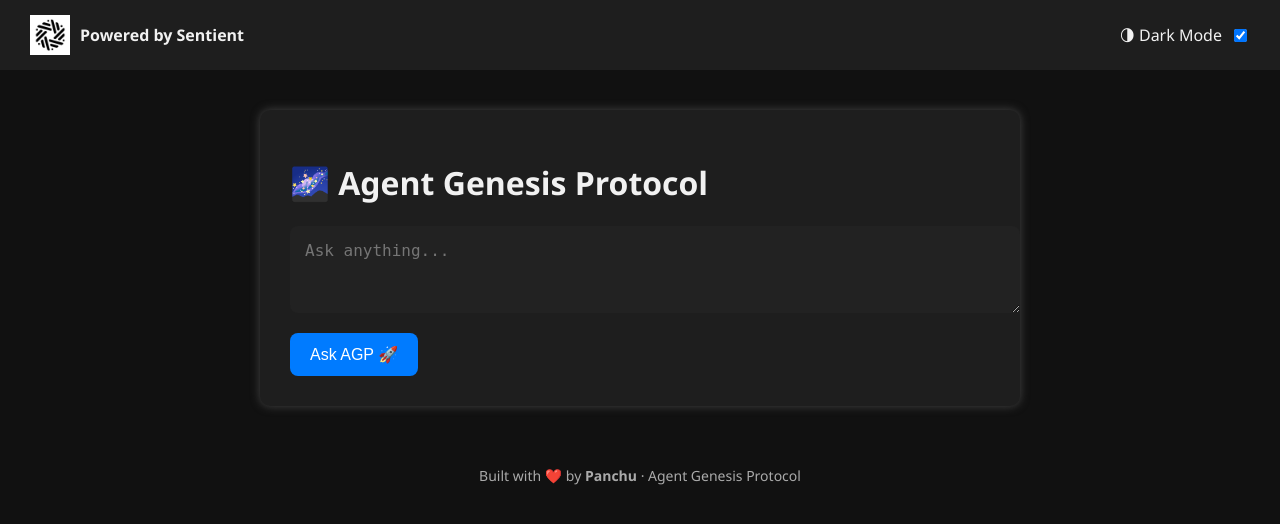
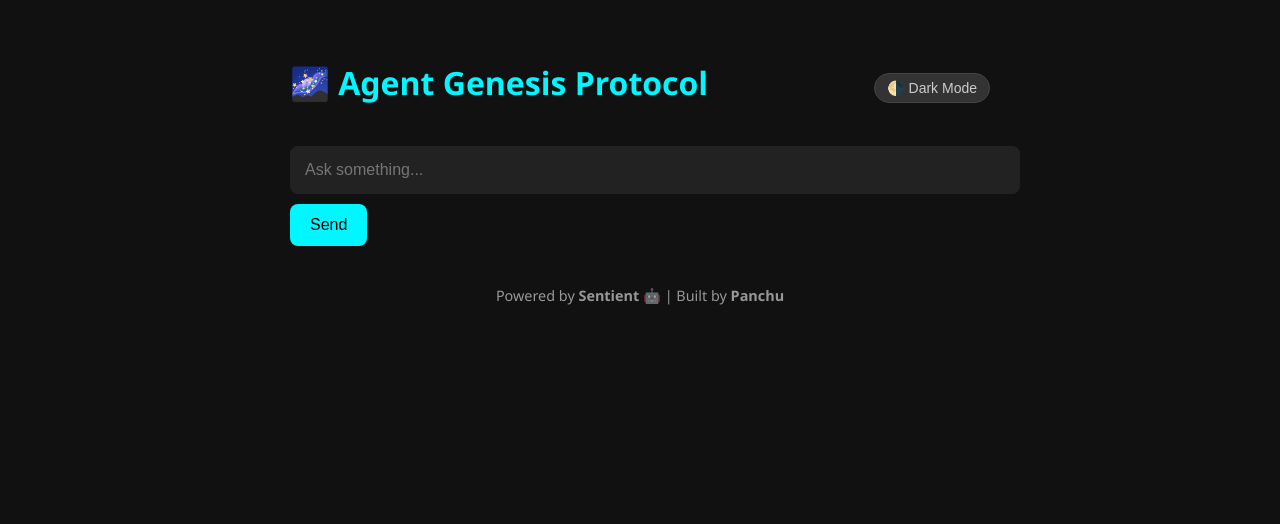
Before and after one commit to Panchu11/Agent-Genesis-Protocol-AGP-, a Flask app: page / in a window 1280 px wide. Shown: the top 524 px of the page. Run offline with Flask 3, Linux system fonts and the light colour scheme.

Commit message:
🌌 Restored full AGP frontend + memory + Dobby model

```diff
--- a/main.py
+++ b/main.py
@@ -14,7 +14,7 @@ FIREWORKS_API_KEY = os.getenv("FIREWORKS_API_KEY")
 MODEL_ID = "accounts/sentientfoundation/models/dobby-unhinged-llama-3-3-70b-new"
 MEMORY_FILE = "memory.json"
 
-# Ensure memory.json exists
+# Ensure memory file exists
 if not os.path.exists(MEMORY_FILE):
     with open(MEMORY_FILE, "w") as f:
         json.dump({}, f)
@@ -38,13 +38,13 @@ def chat():
     context = "\n".join([f"{k}: {v}" for k, v in memory.items()])
 
     prompt = f"""
-    You are AGP, a powerful assistant.
+You are AGP, a powerful assistant created through the Agent Genesis Protocol.
 
-    Known memory:
-    {context}
+Known memory:
+{context}
 
-    User: {user_input}
-    AGP:
+User: {user_input}
+AGP:
     """
 
     payload = {
@@ -68,10 +68,10 @@ def chat():
     if response.status_code == 200:
         output = response.json()["choices"][0]["text"].strip()
 
-        # Check for memory intent
+        # Check for memory storage intent
         if "remember my" in user_input.lower():
             try:
-                parts = user_input.split("remember my", 1)[1].strip().split(" is ")
+                parts = user_input.lower().split("remember my", 1)[1].strip().split(" is ")
                 key = parts[0].strip()
                 value = parts[1].strip()
                 memory[key] = value
--- a/templates/index.html
+++ b/templates/index.html
@@ -3,179 +3,157 @@
 <head>
   <meta charset="UTF-8">
   <title>Agent Genesis Protocol (AGP)</title>
+  <meta name="viewport" content="width=device-width, initial-scale=1.0">
   <style>
     body {
-            font-family: 'Segoe UI', Tahoma, Geneva, Verdana, sans-serif;
+      background-color: #111;
+      color: #f1f1f1;
+      font-family: 'Segoe UI', sans-serif;
       margin: 0;
       padding: 0;
-            background-color: #111;
-            color: #f1f1f1;
-            transition: background-color 0.3s, color 0.3s;
-        }
-
-        .header {
-            display: flex;
-            align-items: center;
-            justify-content: space-between;
-            padding: 15px 30px;
-            background-color: #1e1e1e;
-        }
-
-        .logo-container {
-            display: flex;
-            align-items: center;
-            gap: 10px;
-        }
-
-        .logo-container img {
-            height: 40px;
-        }
-
-        .toggle-switch {
-            display: flex;
-            align-items: center;
-            gap: 8px;
     }
 
     .container {
       max-width: 700px;
-            margin: 40px auto;
-            background-color: #1e1e1e;
-            border-radius: 10px;
-            padding: 30px;
-            box-shadow: 0 0 10px #444;
+      margin: auto;
+      padding: 40px 20px;
     }
 
-        textarea {
+    h1 {
+      color: #00f7ff;
+      font-size: 2em;
+    }
+
+    input[type="text"] {
       width: 100%;
       padding: 15px;
       font-size: 16px;
       border: none;
       border-radius: 8px;
-            margin-bottom: 15px;
       background-color: #222;
       color: #fff;
+      margin-top: 20px;
     }
 
     button {
-            background-color: #007bff;
+      background-color: #00f7ff;
+      color: #000;
       border: none;
       padding: 12px 20px;
-            color: white;
+      font-size: 16px;
       border-radius: 8px;
+      margin-top: 10px;
       cursor: pointer;
-            font-size: 16px;
     }
 
-        .response {
-            margin-top: 20px;
-            padding: 15px;
-            background-color: #333;
+    .response-box {
+      margin-top: 30px;
+      background-color: #222;
+      padding: 20px;
       border-radius: 8px;
       white-space: pre-wrap;
     }
 
-        .chat-entry {
-            margin-bottom: 15px;
+    .footer {
+      margin-top: 40px;
+      font-size: 0.9em;
+      text-align: center;
+      opacity: 0.6;
     }
 
-        .user {
-            color: #00d4ff;
-            font-weight: bold;
+    .logo-bar {
+      display: flex;
+      align-items: center;
+      justify-content: space-between;
     }
 
-        .bot {
-            color: #ffcc00;
-            font-weight: bold;
+    .logo-bar img {
+      height: 40px;
     }
 
-        .footer {
-            text-align: center;
-            margin-top: 40px;
-            padding: 20px;
-            color: #aaa;
+    .toggle-dark {
+      cursor: pointer;
       font-size: 14px;
+      padding: 6px 12px;
+      border-radius: 20px;
+      background: #333;
+      color: #ccc;
+      border: 1px solid #444;
     }
 
     .dark-mode {
-            background-color: #f4f4f4;
-            color: #222;
+      background-color: #f1f1f1;
+      color: #111;
     }
 
-        .dark-mode .container {
+    .dark-mode input[type="text"],
+    .dark-mode .response-box {
       background-color: #fff;
-            box-shadow: 0 0 10px #ccc;
+      color: #111;
     }
 
-        .dark-mode textarea {
-            background-color: #f0f0f0;
-            color: #000;
+    .dark-mode button {
+      background-color: #000;
+      color: #00f7ff;
     }
 
-        .dark-mode .response {
-            background-color: #e0e0e0;
-            color: #000;
-        }
-
-        .dark-mode .footer {
-            color: #333;
+    .dark-mode .toggle-dark {
+      background: #eee;
+      color: #111;
     }
   </style>
 </head>
 <body>
-    <div class="header">
-        <div class="logo-container">
-            <img src="/static/logo.jpg" alt="Sentient Logo">
-            <strong>Powered by Sentient</strong>
+  <div class="container">
+    <div class="logo-bar">
+      <h1>🌌 Agent Genesis Protocol</h1>
+      <button class="toggle-dark" onclick="toggleDark()">🌗 Dark Mode</button>
     </div>
-        <div class="toggle-switch">
-            <label for="darkToggle">🌗 Dark Mode</label>
-            <input type="checkbox" id="darkToggle" checked>
+
+    <form id="chat-form">
+      <input type="text" id="user-input" placeholder="Ask something..." autocomplete="off" required>
+      <button type="submit">Send</button>
+    </form>
+
+    <div class="response-box" id="response-box" style="display:none;"></div>
+
+    <div class="footer">
+      Powered by <strong>Sentient</strong> 🤖 | Built by <strong>Panchu</strong>
     </div>
   </div>
 
-    <div class="container">
-        <h1>🌌 Agent Genesis Protocol</h1>
-        <div id="chat-box"></div>
-        <textarea id="user-input" placeholder="Ask anything..." rows="3"></textarea>
-        <button onclick="sendMessage()">Ask AGP 🚀</button>
-    </div>
+  <script>
+    const form = document.getElementById("chat-form");
+    const input = document.getElementById("user-input");
+    const box = document.getElementById("response-box");
 
-    <div class="footer">
-        Built with ❤️ by <strong>Panchu</strong> · Agent Genesis Protocol
-    </div>
+    form.addEventListener("submit", async (e) => {
+      e.preventDefault();
+      const query = input.value.trim();
+      if (!query) return;
 
-    <script>
-        const textarea = document.getElementById("user-input");
-        const toggle = document.getElementById("darkToggle");
+      box.style.display = "block";
+      box.innerHTML = "🤖 Thinking...";
 
-        toggle.addEventListener("change", () => {
-            document.body.classList.toggle("dark-mode");
+      const res = await fetch("/chat", {
+        method: "POST",
+        headers: { "Content-Type": "application/json" },
+        body: JSON.stringify({ input: query })
       });
 
-        textarea.addEventListener("keydown", async function (event) {
-            if (event.key === "Enter" && !event.shiftKey) {
-                event.preventDefault();
-                await sendMessage();
-            }
+      const data = await res.json();
+      box.innerHTML = `<strong>👤 You:</strong> ${query}\n\n<strong>🤖 AGP:</strong> ${data.output || "Something went wrong!"}`;
+      input.value = "";
     });
 
-        async function sendMessage() {
-            const input = textarea.value.trim();
-            if (!input) return;
+    function toggleDark() {
+      document.body.classList.toggle("dark-mode");
+    }
 
-            const response = await fetch("/chat", {
-                method: "POST",
-                headers: { "Content-Type": "application/json" },
-                body: JSON.stringify({ input })
+    // Allow pressing Enter to submit
+    input.addEventListener("keypress", (e) => {
+      if (e.key === "Enter") form.dispatchEvent(new Event("submit"));
     });
-            const data = await response.json();
-
-            const chatBox = document.getElementById("chat-box");
-            chatBox.innerHTML += `<div class="chat-entry"><span class="user">👤 You:</span> ${input}</div>`;
-            chatBox.innerHTML += `<div class="chat-entry"><span class="bot">🤖 AGP:</span> ${data.output}</div>`;
-            textarea.value = "";
-        }
   </script>
 </body>
 </html>
```
Lines whose indentation alone changed are shown as unchanged.
